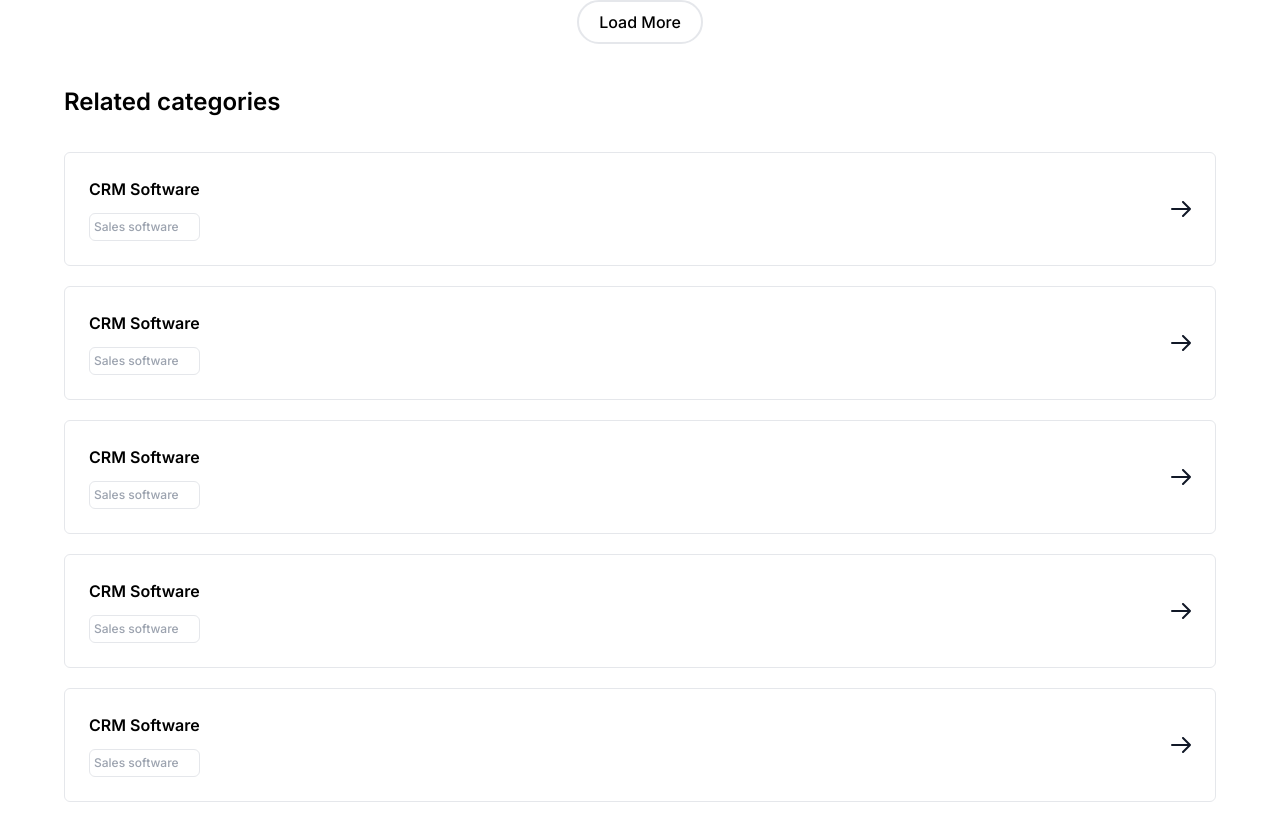
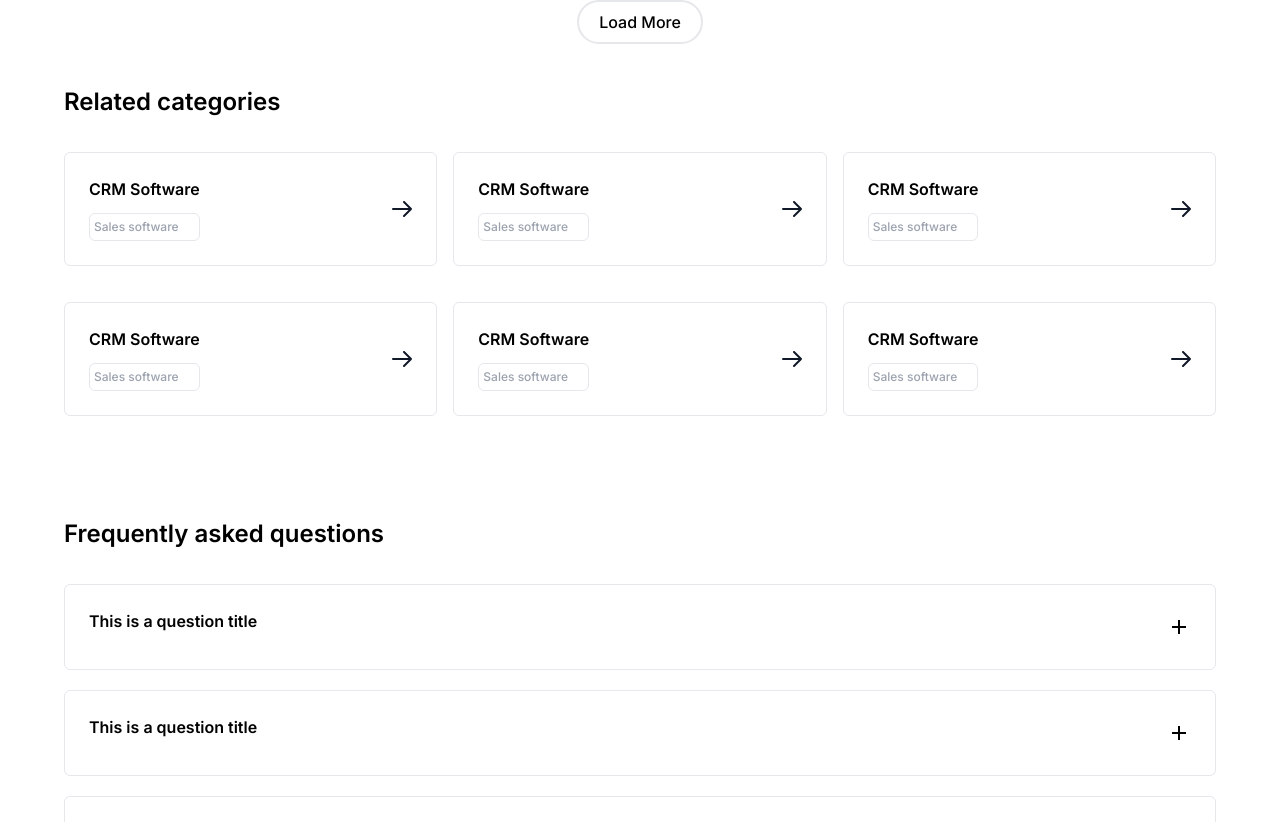
Before and after one commit to Lutfullo1/softlog, a React (Vite) app: page / in a window 1280 px wide. Shown: the part 1998-2820 px from the top of the page. Built offline with nearby package versions, Linux system fonts and the light colour scheme.

Commit message:
new style

```diff
--- a/src/pages/home/home.jsx
+++ b/src/pages/home/home.jsx
@@ -52,6 +52,7 @@ export const Home = () => {
         <h2 className="font-inter font-semibold text-[24px] mb-[32px]">
           Related categories
         </h2>
+        <div className="grid gap-4 2sm:grid-cols-2 lg:grid-cols-3">
           {Array.from({ length: 6 }).map((_, index) => (
             <CategoryCard
               key={index}
@@ -60,6 +61,7 @@ export const Home = () => {
               icon={<ArrowRight />}
             />
           ))}
+        </div>
       </section>
       <section className="container sm:px-[16px] lg:px-[64px] 2xl:px-[80px] py-10">
         <h2 className="font-inter font-semibold text-[24px] mb-[32px]">
```
Lines whose indentation alone changed are shown as unchanged.
